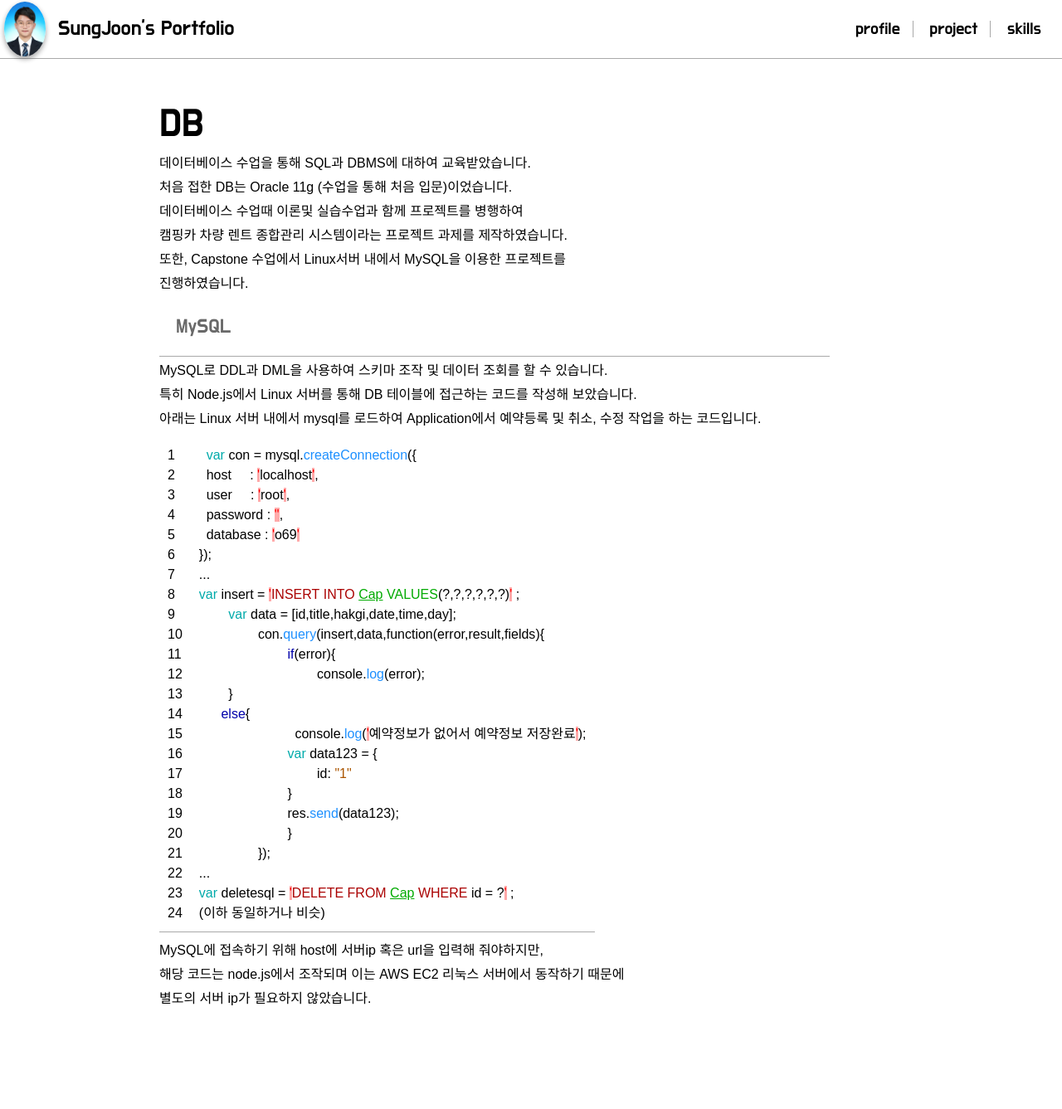
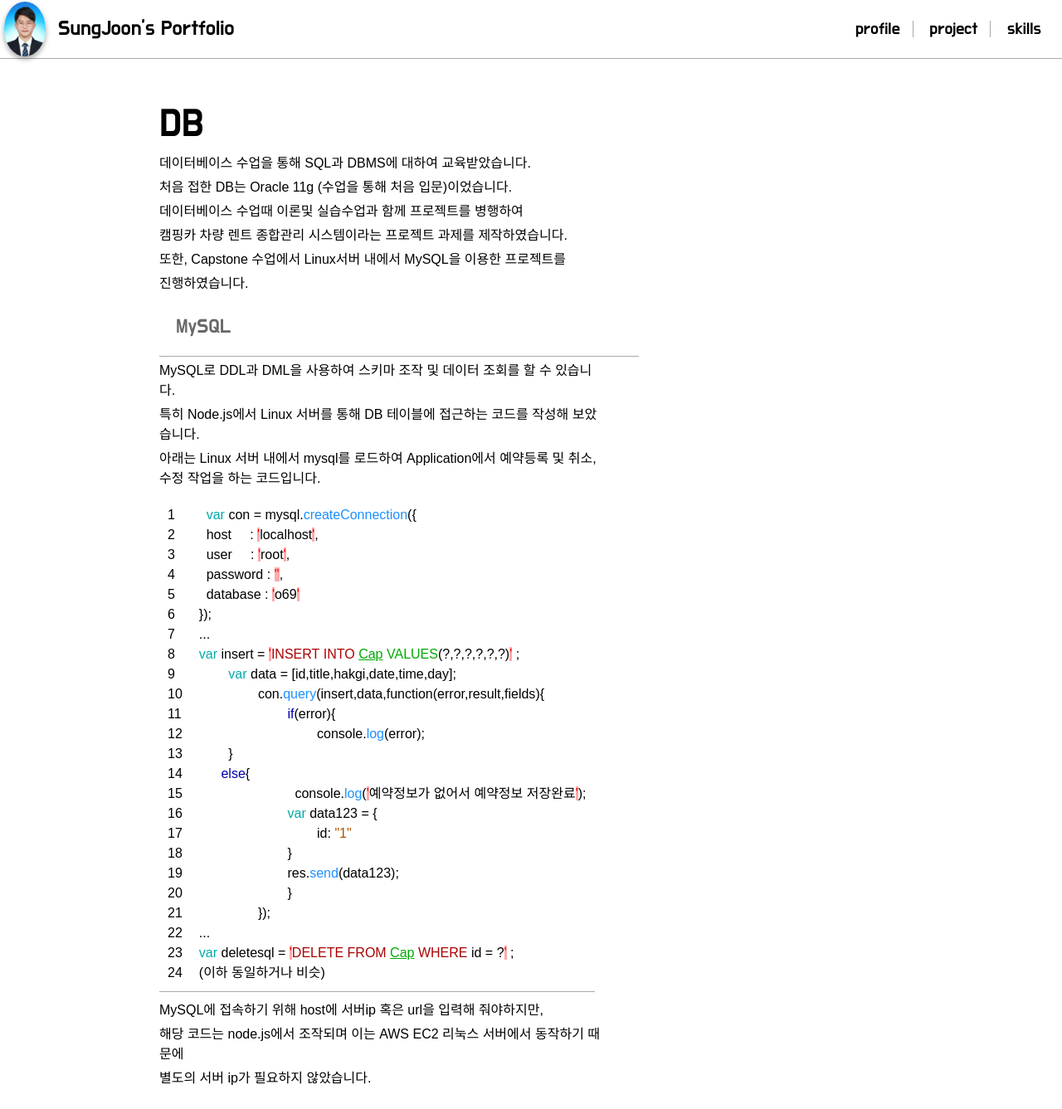
Before and after one commit to seosungjoon/seosungjoon.github.io, a Jekyll site: the page built from _posts/skills/2019-09-05-DB.md, in a window 1280 px wide and 1337 px high. Shown: the whole window at 83% size. Built offline with Jekyll 4.4.1, drawn with Linux system fonts in a browser that asks for light colours; nearby versions of some CDN libraries; some web fonts are replaced.

Commit message:
Update post.sass

```diff
--- a/assets/css/post.sass
+++ b/assets/css/post.sass
@@ -29,12 +29,12 @@
       color: #696969
       padding: 20px
       border-bottom: 1px solid #a9a9a9
-      width: 60vw
+      width: 60%
 
     p, code
       font-family: "Gothic A1", sans-serif
       line-height: 1.5em
-      width: 60vw
+      width: 60%
       margin: 5px 0
 
     table
```
